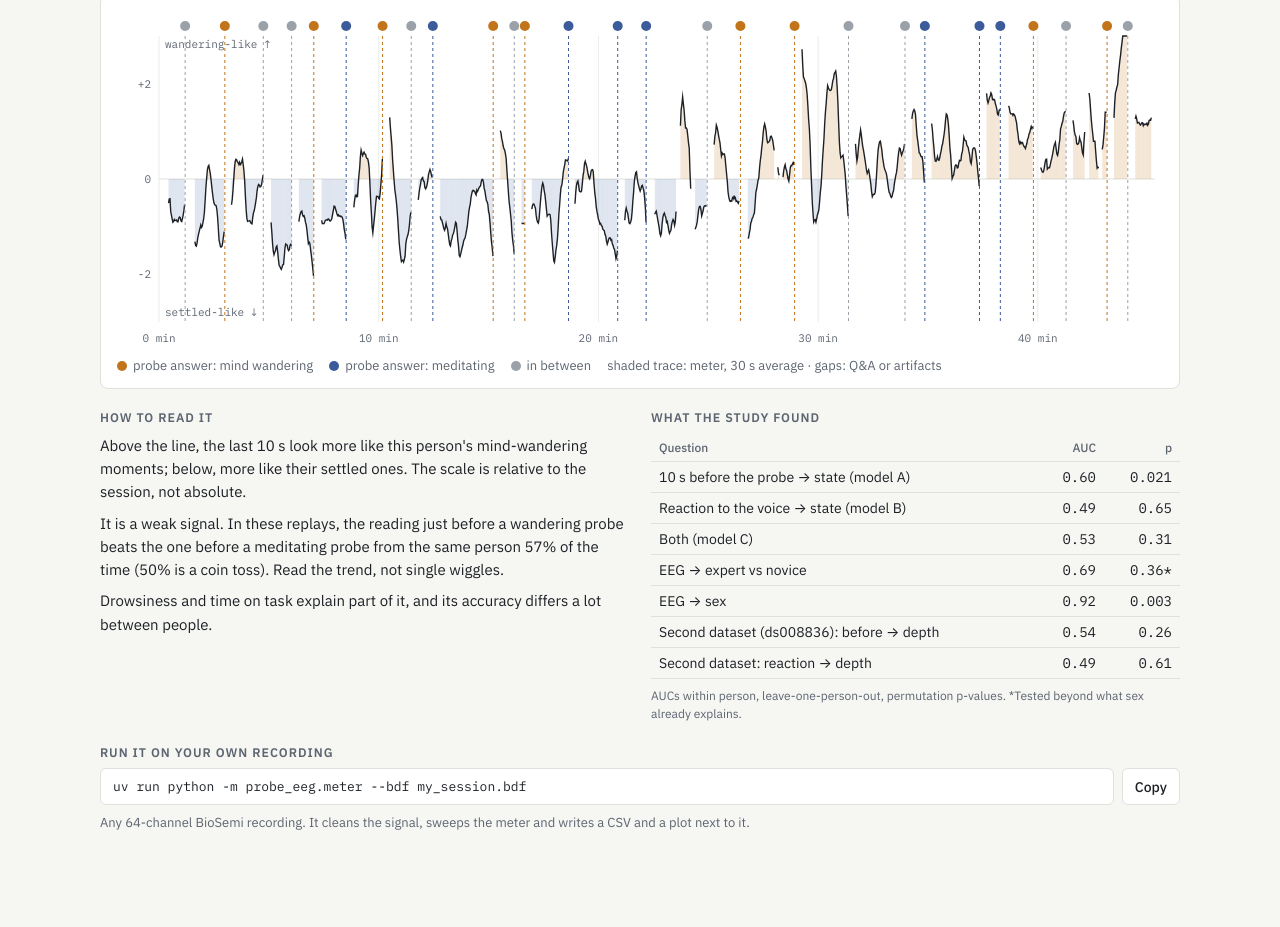
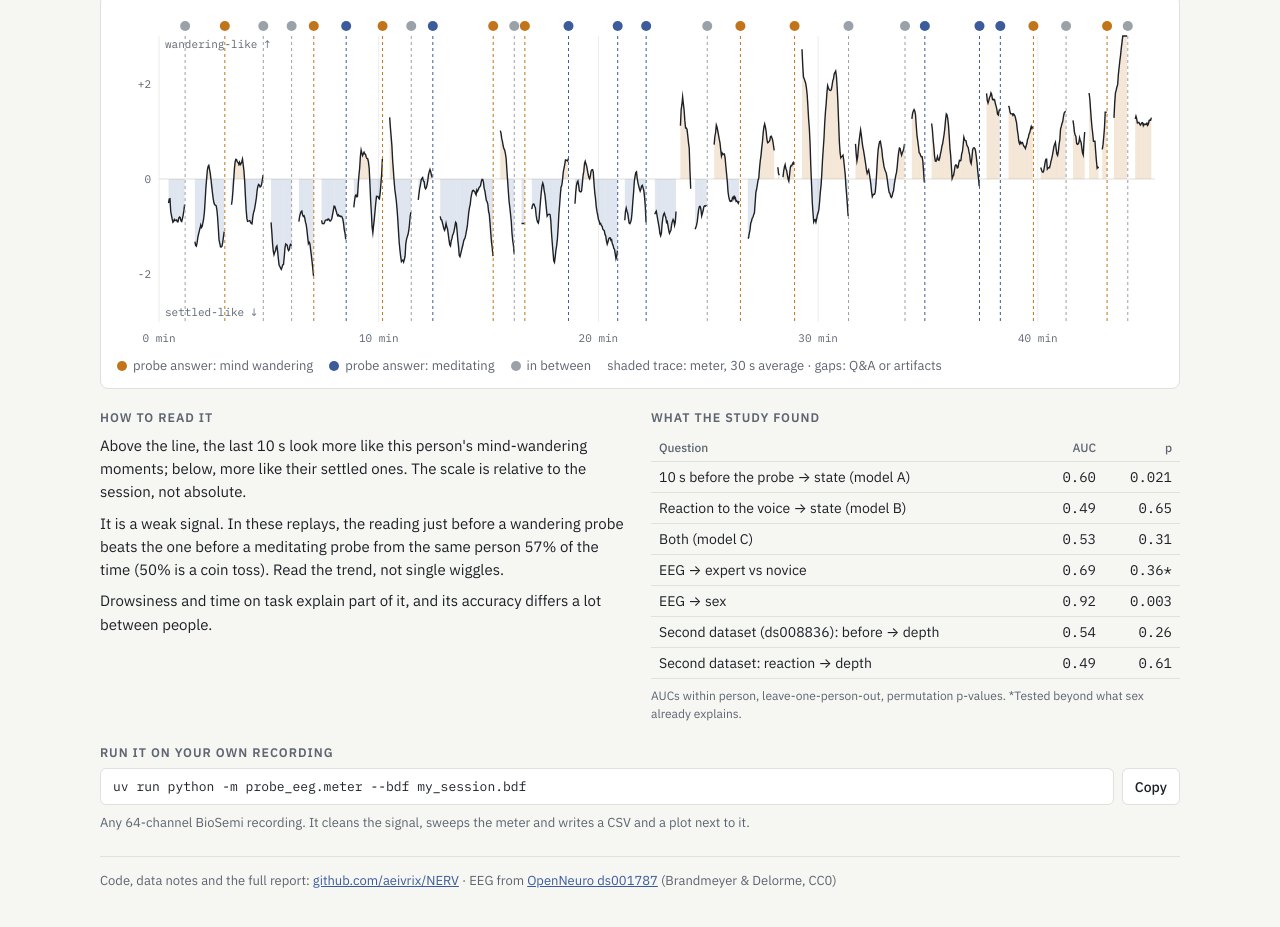
Before and after one commit to aeivrix/NERV, a plain HTML site: page results/demo/index.html in a window 1280 px wide. Shown: the part 356-1283 px from the top of the page. Before the commit the page ends 1254 px from the top, so only its background shows below. Drawn offline with Linux system fonts and the light colour scheme.

```diff
--- a/results/demo/index.html
+++ b/results/demo/index.html
@@ -116,6 +116,11 @@ code.block { flex: 1; min-width: 0; overflow-x: auto; white-space: nowrap; font:
     </div>
     <p style="font-size:13px;color:var(--muted);margin:8px 0 0">Any 64-channel BioSemi recording. It cleans the signal, sweeps the meter and writes a CSV and a plot next to it.</p>
   </section>
+
+  <footer style="font-size:13px;color:var(--muted);border-top:1px solid var(--rule);padding-top:14px">
+    Code, data notes and the full report: <a href="https://github.com/aeivrix/NERV" style="color:var(--focus)">github.com/aeivrix/NERV</a> ·
+    EEG from <a href="https://openneuro.org/datasets/ds001787" style="color:var(--focus)">OpenNeuro ds001787</a> (Brandmeyer &amp; Delorme, CC0)
+  </footer>
 </div>
 
 <script>
@@ -227,7 +232,7 @@ fetch("replay.json").then((r) => r.json()).then((d) => {
   sel.onchange = () => pick(+sel.value);
   $("prev").onclick = () => pick(idx - 1); $("next").onclick = () => pick(idx + 1);
   pick(0);  // no cherry-picking: open on the first session
-}).catch(() => { $("readouts").innerHTML = '<div class="readout empty">Replay data missing. Run <code>python -m probe_eeg.meter --replay</code>.</div>'; });
+}).catch(() => { $("readouts").innerHTML = '<div class="readout empty">Replay data missing. Run <code>make demo</code>.</div>'; });
 
 $("chart").addEventListener("mousemove", tip);
 $("chart").addEventListener("mouseleave", () => ($("tip").hidden = true));
```
Also changed, not shown: 1 other file.
